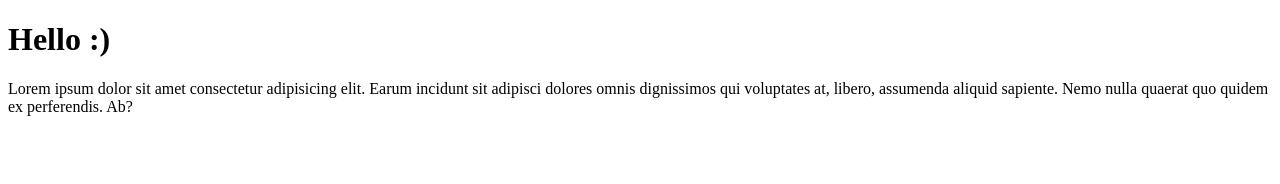
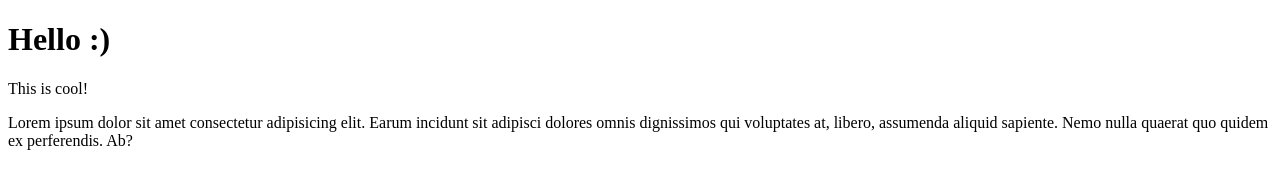
Before and after one commit to alex-fulop/Exam-Helper, a website: page index.html in a window 1280 px wide. Drawn offline with Linux system fonts and the light colour scheme.

Commit message:
This is the final commit

```diff
--- a/index.html
+++ b/index.html
@@ -8,6 +8,7 @@
 </head>
 <body>
     <h1>Hello :)</h1>
+    <p>This is cool!</p>
     <p>Lorem ipsum dolor sit amet consectetur adipisicing elit. Earum incidunt sit adipisci dolores omnis dignissimos qui voluptates at, libero, assumenda aliquid sapiente. Nemo nulla quaerat quo quidem ex perferendis. Ab?</p>
 </body>
 </html>
```
